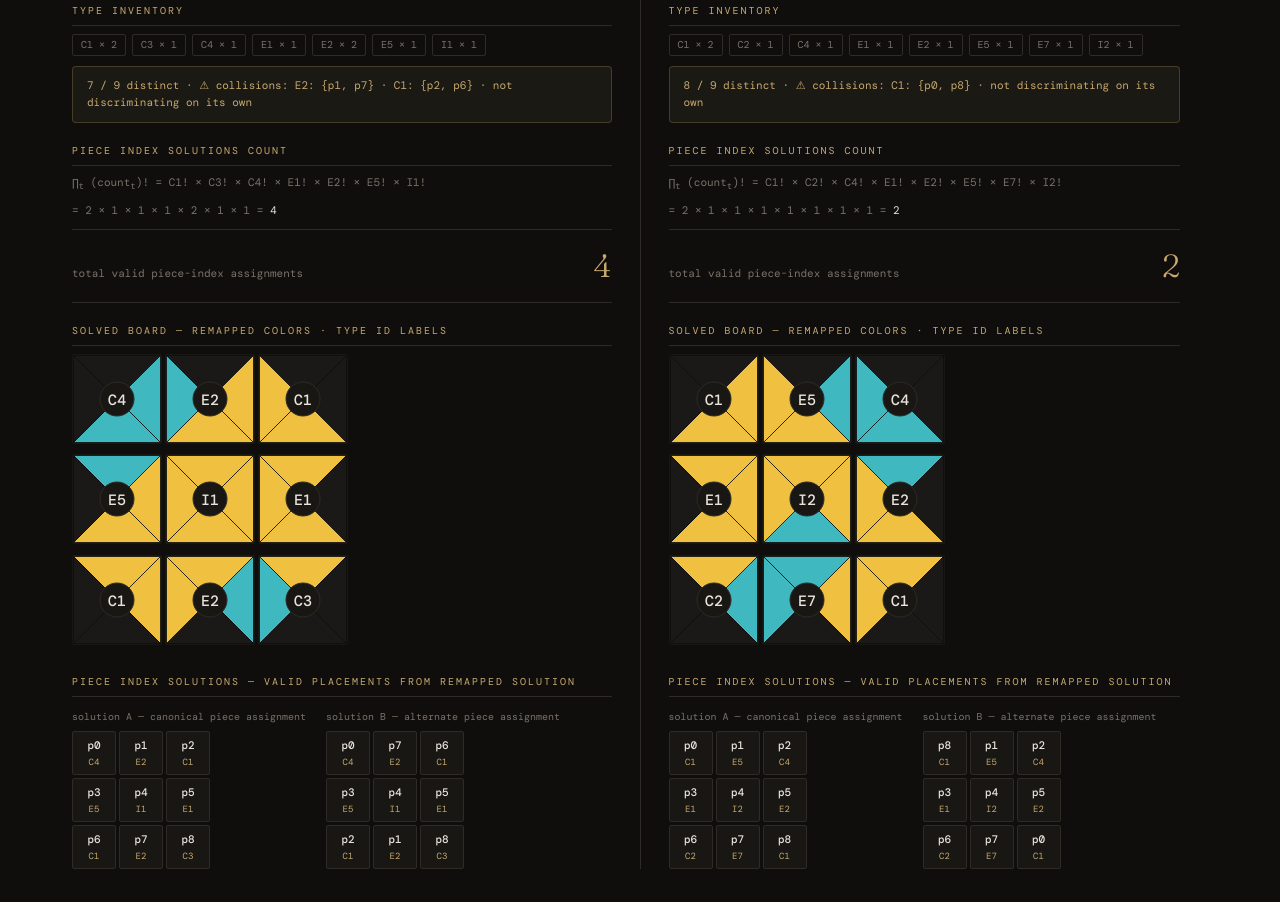
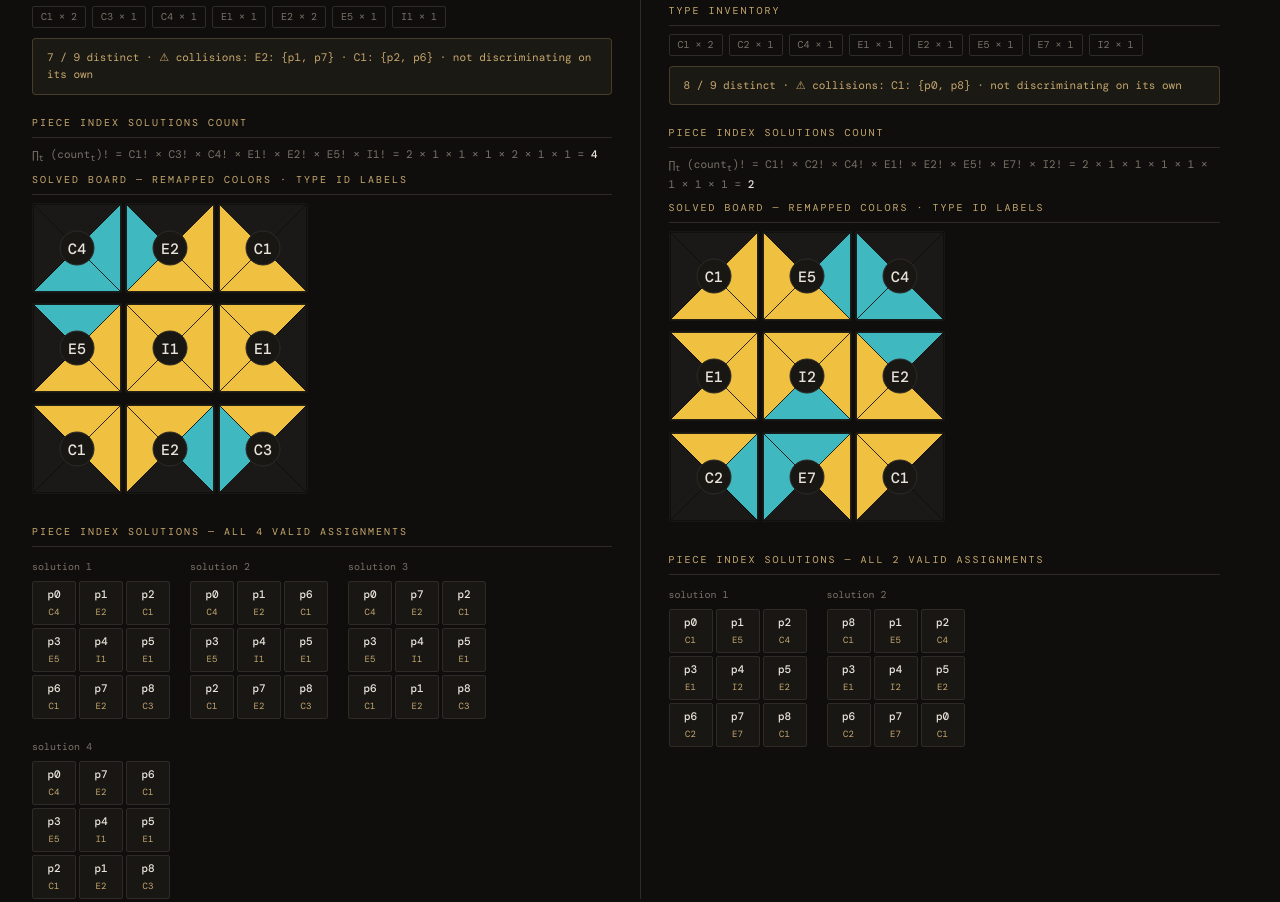
Before and after one commit to MRazvan/E2_Fun, a plain HTML site: page index.html in a window 1280 px wide. Shown: the part 2281-3183 px from the top of the page. Drawn offline with nearby package versions, Linux system fonts and the light colour scheme; a web font is replaced by a local one.

Commit message:
Updates :shrug:

```diff
--- a/index.html
+++ b/index.html
@@ -22,7 +22,7 @@
     font-weight: 300;
     line-height: 1.6;
     padding: 48px 32px 100px;
-    max-width: 1200px;
+    max-width: 1450px;
     margin: 0 auto;
   }
 
@@ -472,44 +472,63 @@ function buildRemapBlock(remap, targetId) {
     return `<div>${pieceSVG(remEdges, CM_REMAP, 90, t)}</div>`;
   }).join('');
 
-  /* ---- piece index solution grids ---- */
-  // solution A: the canonical solved placement (original piece indices)
-  const permA_cells = PIECES.map(p => {
-    const t = typeName(p.edges, remap.fn);
-    return `<div class="perm-cell" style="width:44px;height:44px;">
-      <div class="perm-type">p${p.id}</div><div class="perm-idx">${t}</div>
-    </div>`;
-  }).join('');
-
-  // solution B: an alternate valid placement — swap piece indices within colliding type groups
-  const permBOrder = [...PIECES];
-  Object.values(typeMap).filter(ids => ids.length > 1).forEach(ids => {
-    const positions = ids.map(id => PIECES.findIndex(p => p.id === id));
-    const reversed = [...positions].reverse();
-    positions.forEach((pos, i) => { permBOrder[pos] = PIECES[reversed[i]]; });
-  });
-  const permB_cells = permBOrder.map(p => {
-    const t = typeName(p.edges, remap.fn);
-    return `<div class="perm-cell" style="width:44px;height:44px;">
-      <div class="perm-type">p${p.id}</div><div class="perm-idx">${t}</div>
-    </div>`;
-  }).join('');
-
   /* ---- factorial product of inventory ---- */
   function factorial(n) { let r = 1; for(let i = 2; i <= n; i++) r *= i; return r; }
   const factorTerms = Object.entries(typeMap).sort().map(([t,ids]) => ({ t, n: ids.length }));
   const factorProduct = factorTerms.reduce((acc, {n}) => acc * factorial(n), 1);
-  // show only types with count > 1 in the expression; types with count=1 contribute factor 1
-  const factorExprParts = factorTerms.map(({t,n}) =>
-    n > 1 ? `${t}!&thinsp;(${factorial(n)})` : `${t}!&thinsp;(1)`
-  );
-  const factorExprColliding = factorTerms.filter(({n})=>n>1)
-    .map(({t,n})=>`${t}!&thinsp;=${factorial(n)}`).join(' × ');
   const factorExprFull = factorTerms.map(({t,n})=>`${t}!`).join(' × ');
 
   /* ---- collision group summary ---- */
   const collGroups = Object.entries(typeMap).filter(([,ids])=>ids.length>1)
     .map(([t,ids])=>`${t}: {p${ids.join(', p')}}`).join(' · ');
+
+  /* ---- enumerate ALL piece-index solutions ---- */
+  // For each colliding group, generate all permutations of piece ids.
+  // Combine across groups via cartesian product → each combination is one full board assignment.
+  function permsOf(arr) {
+    if (arr.length <= 1) return [arr];
+    const result = [];
+    arr.forEach((v, i) => {
+      const rest = arr.filter((_,j)=>j!==i);
+      permsOf(rest).forEach(p => result.push([v,...p]));
+    });
+    return result;
+  }
+  // Build list of colliding groups: [{type, positions, pieceIds}]
+  const collidingGroups = Object.entries(typeMap)
+    .filter(([,ids])=>ids.length>1)
+    .map(([t,ids])=>({
+      t,
+      positions: ids.map(id => PIECES.findIndex(p=>p.id===id)),
+      pieceIds: ids,
+    }));
+  // Cartesian product of all group permutations
+  function cartesian(arrays) {
+    return arrays.reduce((acc,arr) => acc.flatMap(a => arr.map(b => [...a,b])), [[]]);
+  }
+  const groupPerms = collidingGroups.map(g => permsOf(g.pieceIds));
+  const allCombinations = cartesian(groupPerms); // each = [perm_for_group0, perm_for_group1, ...]
+
+  const allSolGrids = allCombinations.map((combo, solIdx) => {
+    // Build board order: start with original PIECES order, then overwrite colliding positions
+    const boardOrder = [...PIECES];
+    collidingGroups.forEach((g, gi) => {
+      const perm = combo[gi];
+      g.positions.forEach((pos, pi) => {
+        boardOrder[pos] = PIECES.find(p=>p.id===perm[pi]);
+      });
+    });
+    const cells = boardOrder.map(p => {
+      const t = typeName(p.edges, remap.fn);
+      return `<div class="perm-cell" style="width:44px;height:44px;">
+        <div class="perm-type">p${p.id}</div><div class="perm-idx">${t}</div>
+      </div>`;
+    }).join('');
+    return `<div class="perm-block">
+      <div class="perm-title">solution ${solIdx+1}</div>
+      <div class="board-grid board-3x3">${cells}</div>
+    </div>`;
+  }).join('');
 
   el.innerHTML = `
     <div class="remap-block-title">${remap.label}</div>
@@ -527,31 +546,17 @@ function buildRemapBlock(remap, targetId) {
     </div>
 
     <div class="type-group-title" style="margin-bottom:8px;margin-top:18px;">Piece index solutions count</div>
-    <div style="font-size:11px;color:var(--muted);margin-bottom:8px;">
+    <div style="font-size:11px;color:var(--muted);margin-bottom:6px;">
       ∏<sub>t</sub> (count<sub>t</sub>)! = ${factorExprFull}
-    </div>
-    <div style="font-size:11px;color:var(--muted);margin-bottom:10px;">
-      = ${factorTerms.map(({t,n})=>`${factorial(n)}`).join(' × ')} ${factorProduct > 1 ? `= <span style="color:var(--text)">${factorProduct.toLocaleString()}</span>` : ''}
-    </div>
-    <div style="display:flex;align-items:baseline;gap:10px;margin-bottom:20px;padding:10px 0;border-top:1px solid var(--border);border-bottom:1px solid var(--border);">
-      <span style="font-size:11px;color:var(--muted);">total valid piece-index assignments</span>
-      <span style="font-family:'Fraunces',serif;font-size:32px;font-weight:300;color:var(--accent);margin-left:auto;">${factorProduct.toLocaleString()}</span>
+      = ${factorTerms.map(({n})=>factorial(n)).join(' × ')}
+      = <span style="color:var(--text);font-weight:500;">${factorProduct.toLocaleString()}</span>
     </div>
 
     <div class="type-group-title" style="margin-bottom:8px;">Solved board — remapped colors · type ID labels</div>
     <div class="board-grid board-3x3" style="margin-bottom:22px;">${boardHTML}</div>
 
-    <div class="type-group-title" style="margin-bottom:8px;">Piece index solutions — valid placements from remapped solution</div>
-    <div class="perm-row">
-      <div class="perm-block">
-        <div class="perm-title">solution A — canonical piece assignment</div>
-        <div class="board-grid board-3x3">${permA_cells}</div>
-      </div>
-      <div class="perm-block">
-        <div class="perm-title">solution B — alternate piece assignment</div>
-        <div class="board-grid board-3x3">${permB_cells}</div>
-      </div>
-    </div>
+    <div class="type-group-title" style="margin-bottom:8px;">Piece index solutions — all ${factorProduct} valid assignments</div>
+    <div class="perm-row">${allSolGrids}</div>
   `;
 }
 
@@ -688,7 +693,7 @@ buildSolutionSection();
 
   <!-- ── REMAPPING SELECTION ── -->
   <div class="type-group-title" style="margin-bottom:20px;">Remapping selection</div>
-  <div style="display:grid;grid-template-columns:1fr 1fr 1fr;gap:12px;margin-bottom:44px;">
+  <div style="display:grid;grid-template-columns:1fr 1fr 1fr 1fr;gap:12px;margin-bottom:44px;">
 
     <div style="background:var(--surface);border:1px solid var(--border);border-radius:4px;padding:16px 18px;">
       <div style="font-size:10px;color:var(--accent);letter-spacing:.14em;margin-bottom:8px;">① GREEDY + ENTROPY</div>
@@ -725,6 +730,39 @@ buildSolutionSection();
       <div style="margin-top:10px;display:flex;gap:6px;flex-wrap:wrap;">
         <span style="font-size:10px;padding:1px 7px;border-radius:2px;background:rgba(107,191,89,.1);border:1px solid rgba(107,191,89,.25);color:#6bbf59;">tight lower bound</span>
         <span style="font-size:10px;padding:1px 7px;border-radius:2px;background:rgba(224,90,58,.1);border:1px solid rgba(224,90,58,.25);color:#e05a3a;">construction non-trivial</span>
+      </div>
+    </div>
+
+    <div style="background:var(--surface);border:1px solid var(--border);border-radius:4px;padding:16px 18px;">
+      <div style="font-size:10px;color:var(--accent);letter-spacing:.14em;margin-bottom:8px;">④ GENERALISED k-COLOR</div>
+      <div style="font-size:11px;color:var(--text);margin-bottom:6px;font-weight:500;">More colors per remapping — T(k) = k(k+1)²(k+2)/4 types</div>
+      <div style="font-size:11px;color:var(--muted);line-height:1.75;margin-bottom:10px;">
+        The binary framework (k=2, 18 types) is a special case. Increasing k maps non-boundary colors to a larger alphabet {1…k}, expanding the canonical type space and requiring fewer remappings to discriminate all pieces — the minimum family size drops to ⌈log<sub>T(k)</sub>(N)⌉.
+      </div>
+      <table style="width:100%;border-collapse:collapse;font-size:10px;margin-bottom:10px;">
+        <thead><tr>
+          <th style="text-align:left;color:var(--muted);padding:3px 6px;border-bottom:1px solid var(--border);font-weight:400;">k</th>
+          <th style="text-align:right;color:var(--muted);padding:3px 6px;border-bottom:1px solid var(--border);font-weight:400;">corners k²</th>
+          <th style="text-align:right;color:var(--muted);padding:3px 6px;border-bottom:1px solid var(--border);font-weight:400;">edges k³</th>
+          <th style="text-align:right;color:var(--muted);padding:3px 6px;border-bottom:1px solid var(--border);font-weight:400;">interior</th>
+          <th style="text-align:right;color:var(--muted);padding:3px 6px;border-bottom:1px solid var(--border);font-weight:400;">T(k)</th>
+          <th style="text-align:right;color:var(--muted);padding:3px 6px;border-bottom:1px solid var(--border);font-weight:400;">min |F| N=256</th>
+        </tr></thead>
+        <tbody>
+          <tr><td style="padding:2px 6px;color:var(--text);">2</td><td style="text-align:right;padding:2px 6px;color:var(--muted);">4</td><td style="text-align:right;padding:2px 6px;color:var(--muted);">8</td><td style="text-align:right;padding:2px 6px;color:var(--muted);">6</td><td style="text-align:right;padding:2px 6px;color:var(--accent);">18</td><td style="text-align:right;padding:2px 6px;color:var(--muted);">3</td></tr>
+          <tr><td style="padding:2px 6px;color:var(--text);">3</td><td style="text-align:right;padding:2px 6px;color:var(--muted);">9</td><td style="text-align:right;padding:2px 6px;color:var(--muted);">27</td><td style="text-align:right;padding:2px 6px;color:var(--muted);">24</td><td style="text-align:right;padding:2px 6px;color:var(--accent);">60</td><td style="text-align:right;padding:2px 6px;color:var(--muted);">2</td></tr>
+          <tr><td style="padding:2px 6px;color:var(--text);">4</td><td style="text-align:right;padding:2px 6px;color:var(--muted);">16</td><td style="text-align:right;padding:2px 6px;color:var(--muted);">64</td><td style="text-align:right;padding:2px 6px;color:var(--muted);">70</td><td style="text-align:right;padding:2px 6px;color:var(--accent);">150</td><td style="text-align:right;padding:2px 6px;color:var(--muted);">2</td></tr>
+          <tr><td style="padding:2px 6px;color:var(--text);">5</td><td style="text-align:right;padding:2px 6px;color:var(--muted);">25</td><td style="text-align:right;padding:2px 6px;color:var(--muted);">125</td><td style="text-align:right;padding:2px 6px;color:var(--muted);">165</td><td style="text-align:right;padding:2px 6px;color:var(--accent);">315</td><td style="text-align:right;padding:2px 6px;color:var(--muted);">2</td></tr>
+          <tr><td style="padding:2px 6px;color:var(--text);">6</td><td style="text-align:right;padding:2px 6px;color:var(--muted);">36</td><td style="text-align:right;padding:2px 6px;color:var(--muted);">216</td><td style="text-align:right;padding:2px 6px;color:var(--muted);">336</td><td style="text-align:right;padding:2px 6px;color:var(--accent);">588</td><td style="text-align:right;padding:2px 6px;color:var(--muted);">1</td></tr>
+        </tbody>
+      </table>
+      <div style="display:flex;gap:6px;flex-wrap:wrap;">
+        <span style="font-size:10px;padding:1px 7px;border-radius:2px;background:rgba(107,191,89,.1);border:1px solid rgba(107,191,89,.25);color:#6bbf59;">fewer remappings needed</span>
+        <span style="font-size:10px;padding:1px 7px;border-radius:2px;background:rgba(107,191,89,.1);border:1px solid rgba(107,191,89,.25);color:#6bbf59;">finer piece discrimination per remapping</span>
+        <span style="font-size:10px;padding:1px 7px;border-radius:2px;background:rgba(107,191,89,.1);border:1px solid rgba(107,191,89,.25);color:#6bbf59;">lower within-type ambiguity (∏ nₜ!)</span>
+        <span style="font-size:10px;padding:1px 7px;border-radius:2px;background:rgba(224,90,58,.1);border:1px solid rgba(224,90,58,.25);color:#e05a3a;">larger inventory vector (T(k) dimensions)</span>
+        <span style="font-size:10px;padding:1px 7px;border-radius:2px;background:rgba(224,90,58,.1);border:1px solid rgba(224,90,58,.25);color:#e05a3a;">DP state space grows with k⁴</span>
+        <span style="font-size:10px;padding:1px 7px;border-radius:2px;background:rgba(224,90,58,.1);border:1px solid rgba(224,90,58,.25);color:#e05a3a;">k<sup>c</sup> candidate remappings to evaluate</span>
       </div>
     </div>
 
```
